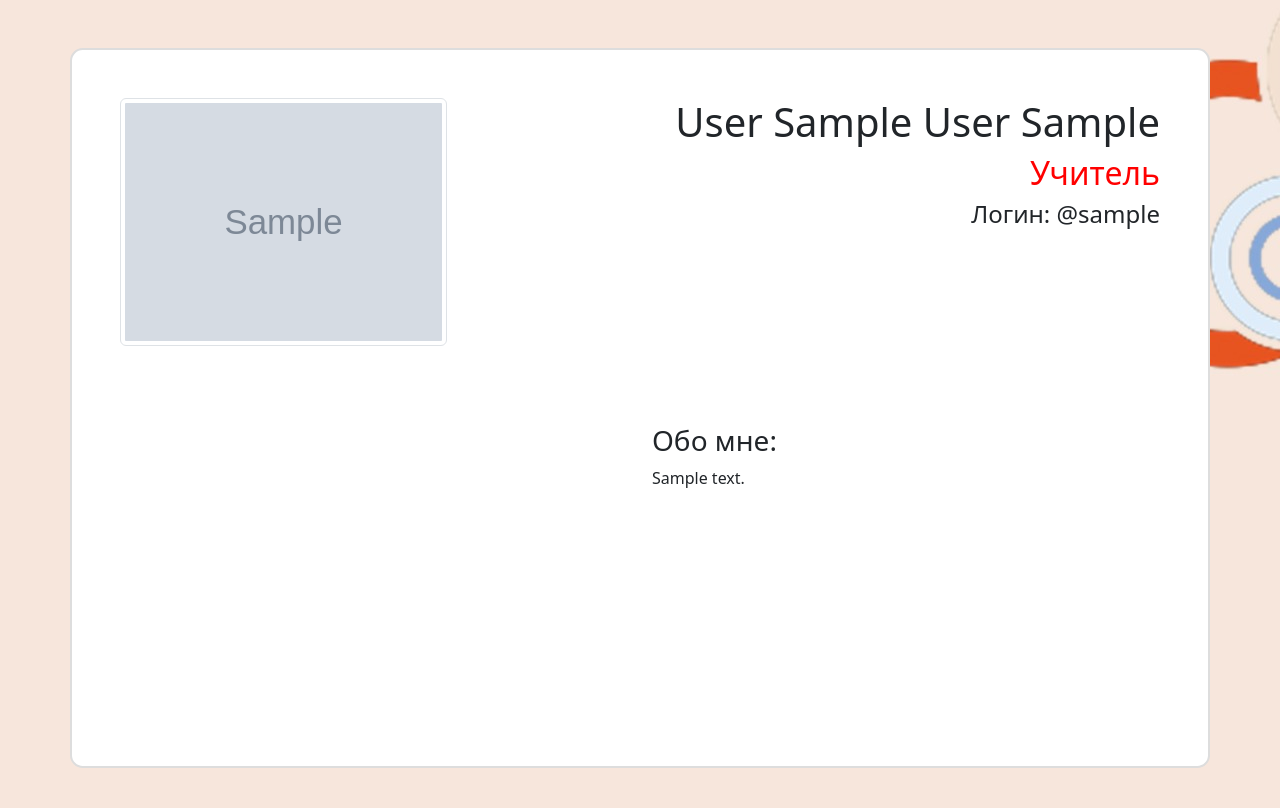
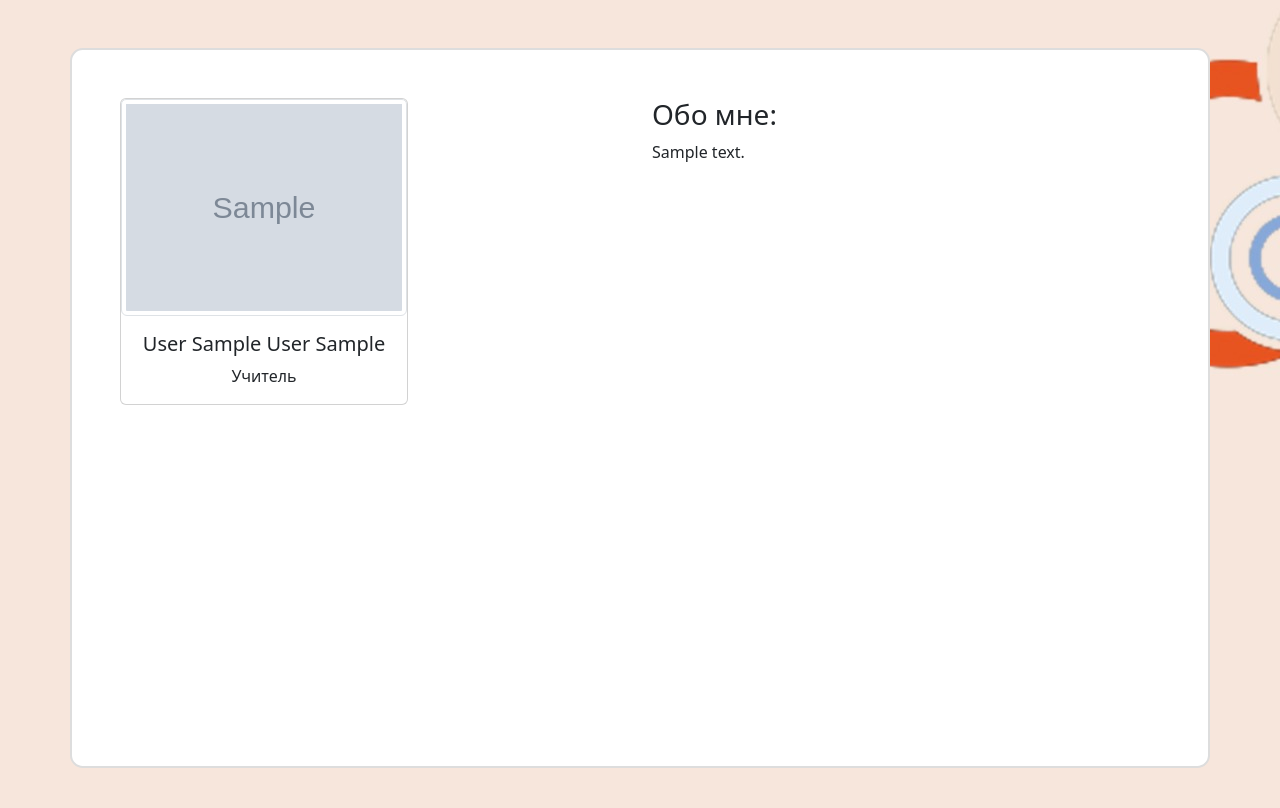
Before and after one commit to Shadow318193/ProtoNetwork, a Flask app: a page that uses templates/user.html in a window 1280 px wide. Shown: the part 72-880 px from the top of the page. Run offline with Flask 2, Linux system fonts and the light colour scheme; tables that the repository leaves empty hold one stand-in row (values such as "Sample post"); grey boxes marked "Sample" are stand-in pictures.

Commit message:
Add files via upload

```diff
--- a/main.py
+++ b/main.py
@@ -11,7 +11,7 @@ import datetime
 app = Flask(__name__)
 login_manager = LoginManager()
 login_manager.init_app(app)
-login_manager.login_message = "Пожалуйста, войдите, что бы получить доступ к этой странице."
+login_manager.login_message = "Данную страницу можно смотреть только авторизованным пользователям"
 
 
 @login_manager.user_loader
@@ -158,7 +158,7 @@ def logout():
 @app.errorhandler(401)
 def e401(code):
     print(code)
-    flash("[Ошибка 401] Данную страницу можно смотреть только авторизованным пользователям", "warning")
+    flash("[Ошибка 401] " + login_manager.login_message, "warning")
     return redirect("/login")
 
 
@@ -171,4 +171,4 @@ def e401(code):
 
 if __name__ == "__main__":
     db_session.global_init("db/social_network.db")
-    app.run(host="0.0.0.0", port=8080)
+    app.run(host="127.0.0.1", port=8080)
--- a/templates/user.html
+++ b/templates/user.html
@@ -2,31 +2,24 @@
 {% block main_content %}
     <div class="row pb-3">
         <div class="col">
-            {% if user.avatar == None %}
-                <img style="max-height: 80%" class="img-fluid rectangle-avatar img-thumbnail" src="/static/media/default.png" height="10%">
-            {% else %}
-                <img style="max-height: 80%" class="img-fluid rectangle-avatar img-thumbnail" src="/static/media/from_users/avatars/{{ user.avatar }}" height="10%">
-            {% endif %}
-        </div>
-        <div class="col">
-            {% if user.is_teacher %}
-                <h1 class="text-end">{{ user.surname }} {{ user.name }} {{ user.patronymic }}</h1>
-                <h2 class="text-end" style="color: #ff0000">Учитель</h2>
-            {% else %}
-                <h1 class="text-end">{{ user.surname }} {{ user.name }}</h1>
-            {% endif %}
-            <h4 class="text-end">Логин: @{{ user.login }}</h4>
-        </div>
-    </div>
-    <div class="row">
-        <div class="col">
-            {% if current_user.is_authenticated %}
-            {% if current_user.login == user.login %}
-            <a href="/settings" class="btn btn-info">Настройки аккаунта</a>
-            {% else %}
-            <button type="submit" class="btn btn-info">Отправить заявку в друзья</button>
-            {% endif %}
-            {% endif %}
+            <div class="card" style="width: 18rem;">
+                {% if user.avatar == None %}
+                    <img src="/static/media/default.png" class="card-img-top rectangle-avatar img-thumbnail" alt="{{ user.surname }} {{ user.name }}">
+                {% else %}
+                    <img src="/static/media/from_users/avatars/{{ user.avatar }}" class="card-img-top rectangle-avatar img-thumbnail" alt="{{ user.surname }} {{ user.name }}">
+                {% endif %}
+
+                <div class="card-body">
+                {% if user.is_teacher %}
+                  <h5 class="card-title text-center">{{ user.surname }} {{ user.name }} {{ user.patronymic }}</h5>
+                  <p class="card-text text-center">Учитель</p>
+                {% else %}
+                  <h5 class="card-title text-center">{{ user.surname }} {{ user.name }}</h5>
+                  <p class="card-text text-center">Ученик</p>
+                 {% endif %}
+                </div>
+            </div>
+
         </div>
         <div class="col">
             {% if current_user.is_authenticated and current_user.login == user.login %}
@@ -45,4 +38,13 @@
             {% endif %}
         </div>
     </div>
+    <div class="row">
+            {% if current_user.is_authenticated %}
+            {% if current_user.login == user.login %}
+            <a href="/settings" class="btn btn-info">Настройки аккаунта</a>
+            {% else %}
+            <button type="submit" class="btn btn-info">Отправить заявку в друзья</button>
+            {% endif %}
+            {% endif %}
+    </div>
 {% endblock %}
```
